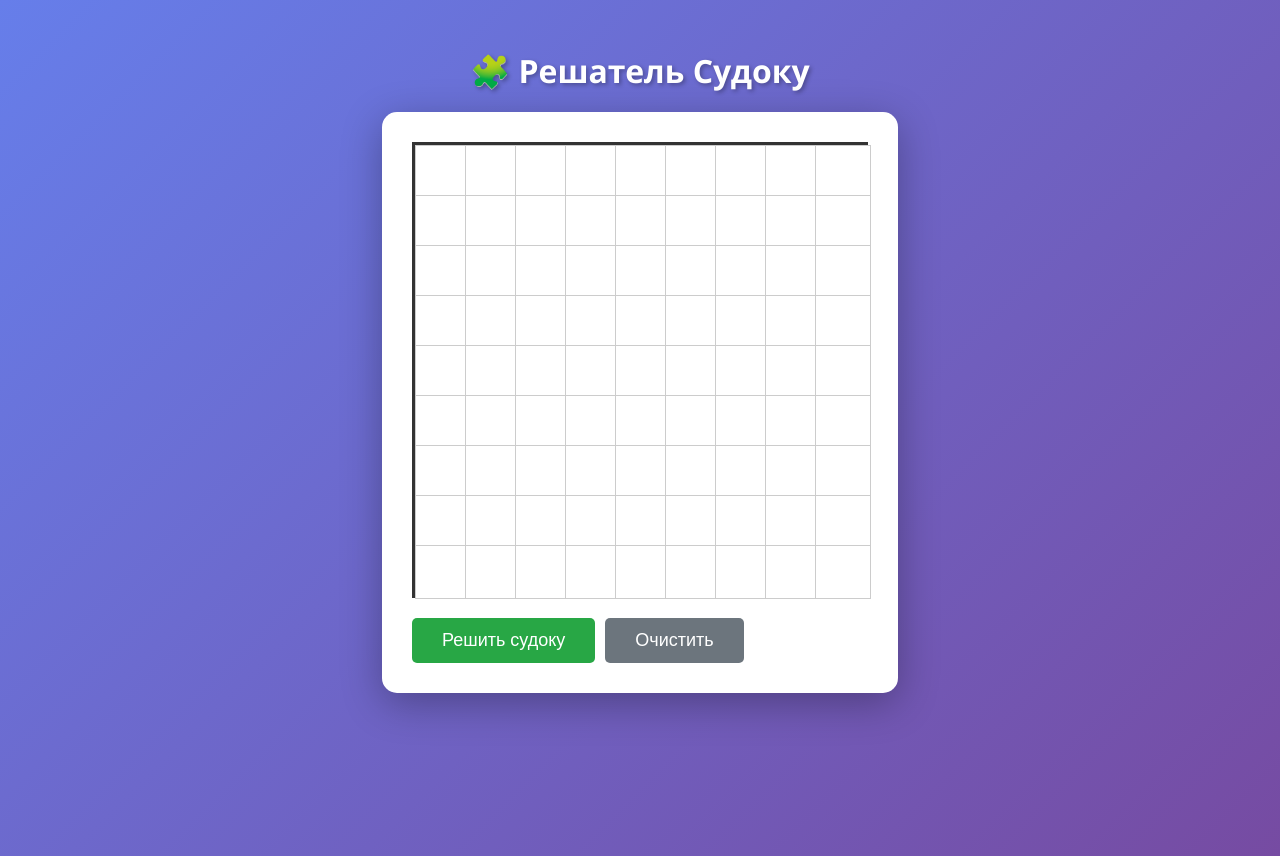
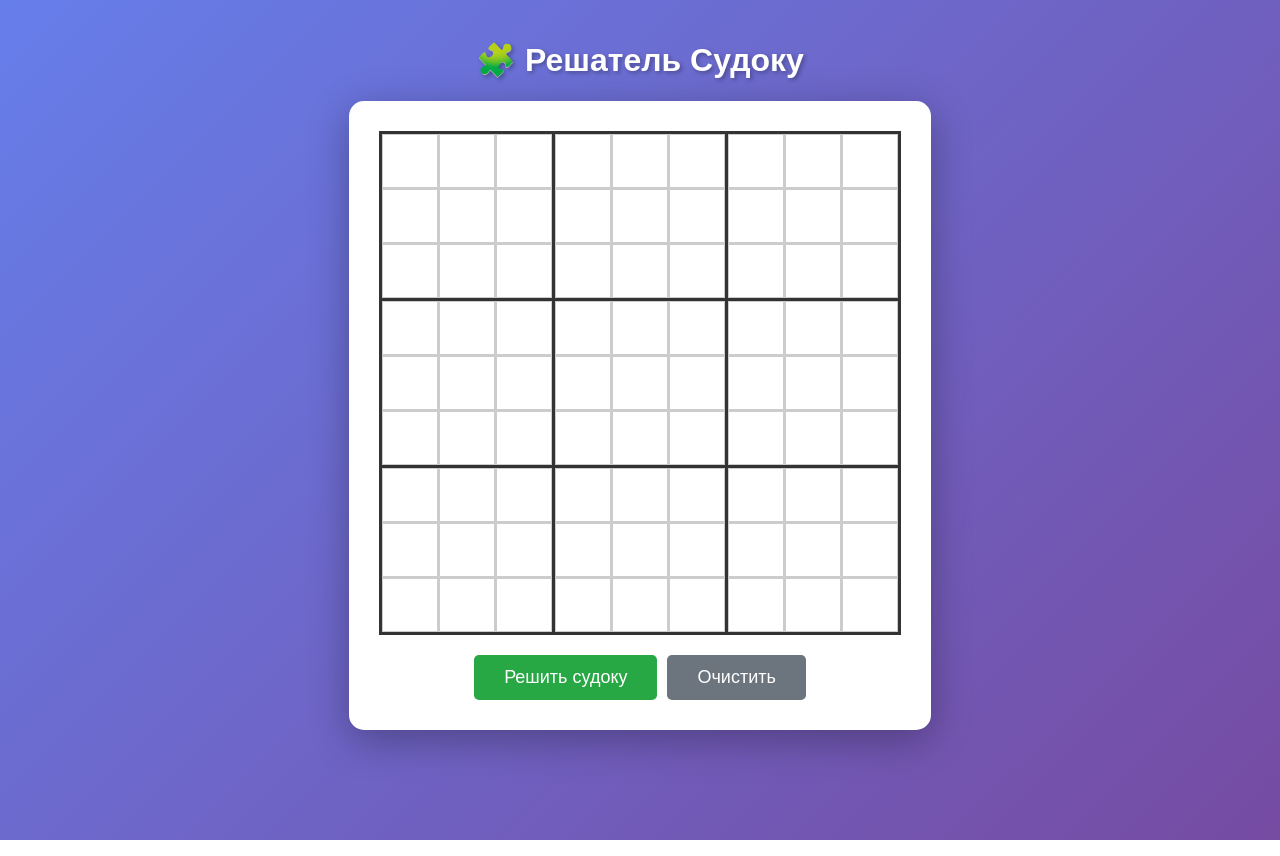
Before and after one commit to shell322dll/sudoku_solver, a Flask app: page / in a window 1280 px wide. Run offline with Flask 3, Linux system fonts and the light colour scheme.

Commit message:
Add files via upload

```diff
--- a/templates/index.html
+++ b/templates/index.html
@@ -6,19 +6,19 @@
     <title>Решатель Судоку</title>
     <style>
         body {
-            font-family: 'Segoe UI', Tahoma, Geneva, Verdana, sans-serif;
+            font-family: Arial, sans-serif;
             display: flex;
             flex-direction: column;
             align-items: center;
             background: linear-gradient(135deg, #667eea 0%, #764ba2 100%);
             min-height: 100vh;
             padding: 20px;
+            margin: 0;
         }
 
         h1 {
             color: white;
             text-shadow: 2px 2px 4px rgba(0,0,0,0.3);
-            margin-bottom: 20px;
         }
 
         .container {
@@ -28,16 +28,17 @@
             box-shadow: 0 10px 40px rgba(0,0,0,0.3);
         }
 
-        .sudoku-grid {
-            display: inline-grid;
-            grid-template-columns: repeat(9, 50px);
-            grid-template-rows: repeat(9, 50px);
-            gap: 0;
-            border: 3px solid #333;
-            background: #333;
+        table {
+            border-collapse: collapse;
+            background: white;
         }
 
-        .sudoku-grid input {
+        table td {
+            padding: 0;
+            margin: 0;
+        }
+
+        input {
             width: 50px;
             height: 50px;
             text-align: center;
@@ -48,19 +49,27 @@
             outline: none;
         }
 
-        .sudoku-grid input:focus {
+        input:focus {
             background: #e3f2fd;
         }
 
-        /* Жирные границы для квадратов 3x3 */
-        /* Правая граница каждого 3-го столбца (кроме последнего) */
-        .sudoku-grid input:nth-child(3n):not(:nth-child(9n)) {
+        /* Границы между квадратами 3x3 */
+        table {
+            border: 3px solid #333;
+        }
+
+        td {
+            border-right: 1px solid #ccc;
+            border-bottom: 1px solid #ccc;
+        }
+
+        /* Жирные вертикальные линии после 3-го и 6-го столбца */
+        td:nth-child(3), td:nth-child(6) {
             border-right: 3px solid #333;
         }
 
-        /* Нижняя граница каждой 3-й строки */
-        .sudoku-grid input:nth-child(n+19):nth-child(-n+27),
-        .sudoku-grid input:nth-child(n+46):nth-child(-n+54) {
+        /* Жирные горизонтальные линии после 3-й и 6-й строки */
+        tr:nth-child(3) td, tr:nth-child(6) td {
             border-bottom: 3px solid #333;
         }
 
@@ -68,6 +77,7 @@
             margin-top: 20px;
             display: flex;
             gap: 10px;
+            justify-content: center;
         }
 
         .btn {
@@ -78,7 +88,8 @@
             cursor: pointer;
             font-size: 18px;
             border-radius: 5px;
-            transition: background 0.3s;
+            text-decoration: none;
+            display: inline-block;
         }
 
         .btn:hover {
@@ -99,6 +110,7 @@
             font-size: 18px;
             padding: 10px;
             border-radius: 5px;
+            text-align: center;
         }
 
         .msg-success {
@@ -110,6 +122,11 @@
             color: #721c24;
             background: #f8d7da;
         }
+
+        .solved {
+            background: #d4edda !important;
+            color: #155724;
+        }
     </style>
 </head>
 <body>
@@ -117,22 +134,26 @@
 
     <div class="container">
         <form method="POST">
-            <div class="sudoku-grid">
+            <table>
                 {% for i in range(9) %}
+                <tr>
                     {% for j in range(9) %}
+                    <td>
                         <input type="number"
                                min="1"
                                max="9"
                                name="cell-{{i}}-{{j}}"
                                value="{{ board[i][j] if board[i][j] != 0 else '' }}"
-                               {% if board[i][j] != 0 %}style="background: #f0f0f0;"{% endif %}>
+                               class="{% if board[i][j] != 0 and request.method == 'POST' %}solved{% endif %}">
+                    </td>
                     {% endfor %}
+                </tr>
                 {% endfor %}
-            </div>
+            </table>
 
             <div class="buttons">
                 <button type="submit" class="btn">Решить судоку</button>
-                <a href="/" style="text-decoration: none;"><button type="button" class="btn btn-clear">Очистить</button></a>
+                <a href="/" class="btn btn-clear">Очистить</a>
             </div>
         </form>
 
```
